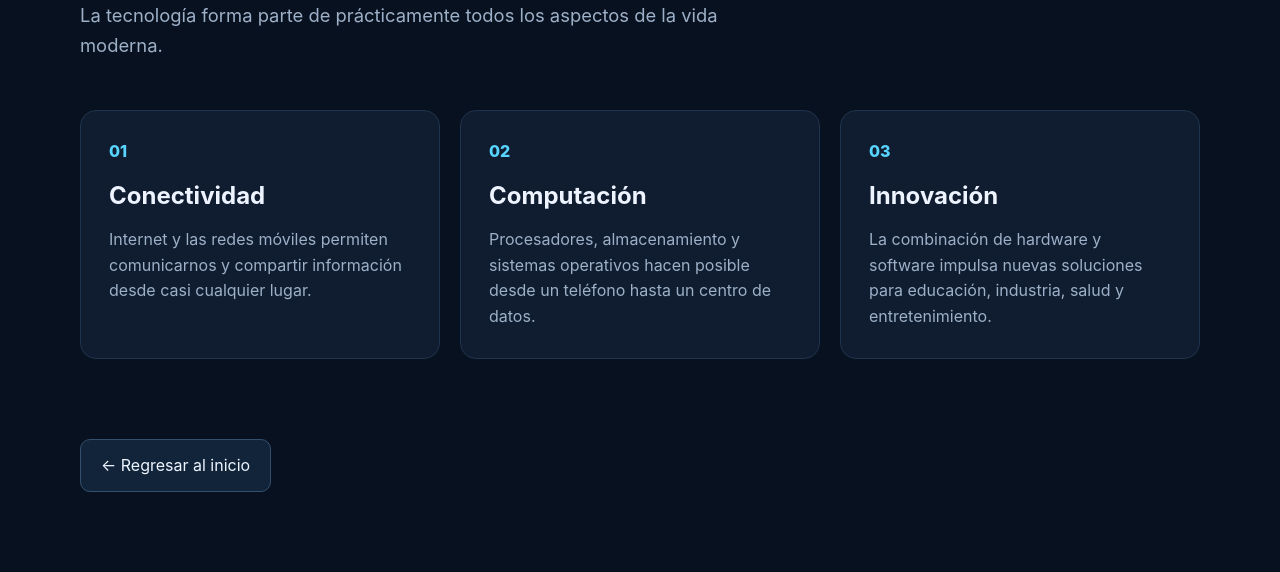
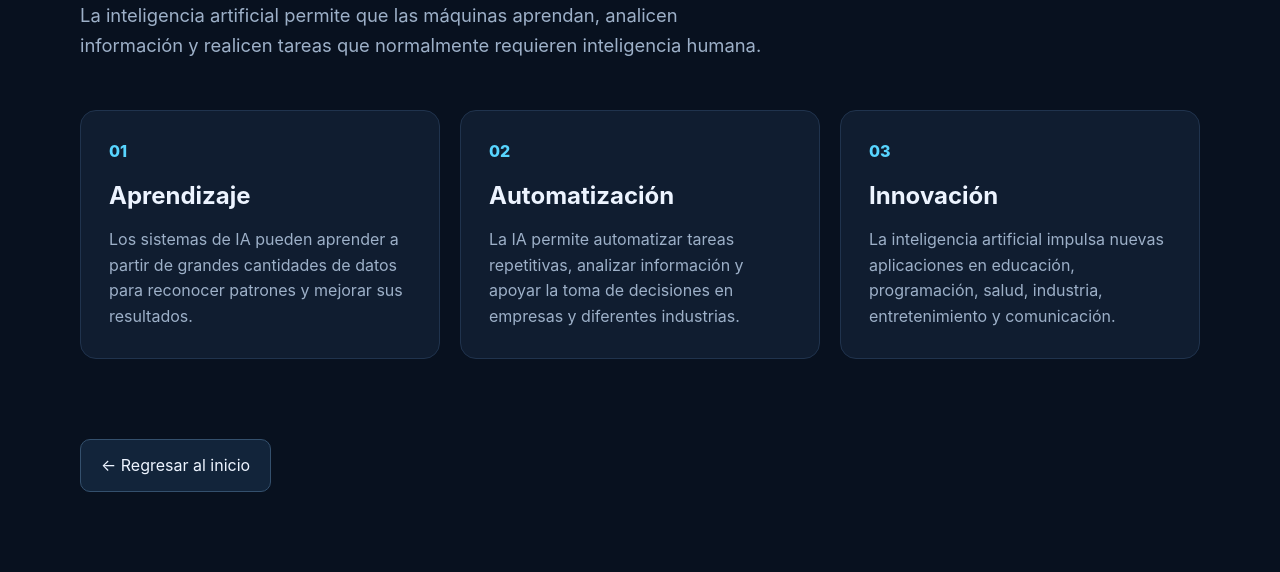
Before and after one commit to DarioCoronel19/PagWebEsparza, a plain HTML site: page tecnologia.html in a window 1280 px wide. Shown: the part 318-890 px from the top of the page. Drawn offline with Linux system fonts and the light colour scheme.

Commit message:
Change title and section to Artificial Intelligence
Updated the title and content to focus on Artificial Intelligence.

```diff
--- a/tecnologia.html
+++ b/tecnologia.html
@@ -3,7 +3,7 @@
 <head>
   <meta charset="UTF-8">
   <meta name="viewport" content="width=device-width, initial-scale=1.0">
-  <title>Tecnología | TechNova</title>
+  <title>Inteligencia Artificial | TechNova</title>
   <link rel="stylesheet" href="css/styles.css">
 </head>
 <body>
@@ -11,15 +11,48 @@
     <a class="logo" href="index.html">Tech<span>Nova</span></a>
     <a class="back" href="index.html">← Página principal</a>
   </nav>
+
   <main class="container page">
     <p class="eyebrow">SECCIÓN 01</p>
-    <h1>Tecnología</h1>
-    <p class="lead">La tecnología forma parte de prácticamente todos los aspectos de la vida moderna.</p>
+
+    <h1>Inteligencia Artificial</h1>
+
+    <p class="lead">
+      La inteligencia artificial permite que las máquinas aprendan, analicen información
+      y realicen tareas que normalmente requieren inteligencia humana.
+    </p>
+
     <div class="feature-grid">
-      <article class="feature"><span>01</span><h2>Conectividad</h2><p>Internet y las redes móviles permiten comunicarnos y compartir información desde casi cualquier lugar.</p></article>
-      <article class="feature"><span>02</span><h2>Computación</h2><p>Procesadores, almacenamiento y sistemas operativos hacen posible desde un teléfono hasta un centro de datos.</p></article>
-      <article class="feature"><span>03</span><h2>Innovación</h2><p>La combinación de hardware y software impulsa nuevas soluciones para educación, industria, salud y entretenimiento.</p></article>
+
+      <article class="feature">
+        <span>01</span>
+        <h2>Aprendizaje</h2>
+        <p>
+          Los sistemas de IA pueden aprender a partir de grandes cantidades de datos
+          para reconocer patrones y mejorar sus resultados.
+        </p>
+      </article>
+
+      <article class="feature">
+        <span>02</span>
+        <h2>Automatización</h2>
+        <p>
+          La IA permite automatizar tareas repetitivas, analizar información y apoyar
+          la toma de decisiones en empresas y diferentes industrias.
+        </p>
+      </article>
+
+      <article class="feature">
+        <span>03</span>
+        <h2>Innovación</h2>
+        <p>
+          La inteligencia artificial impulsa nuevas aplicaciones en educación,
+          programación, salud, industria, entretenimiento y comunicación.
+        </p>
+      </article>
+
     </div>
+
     <a class="btn" href="index.html">← Regresar al inicio</a>
   </main>
 </body>
```
